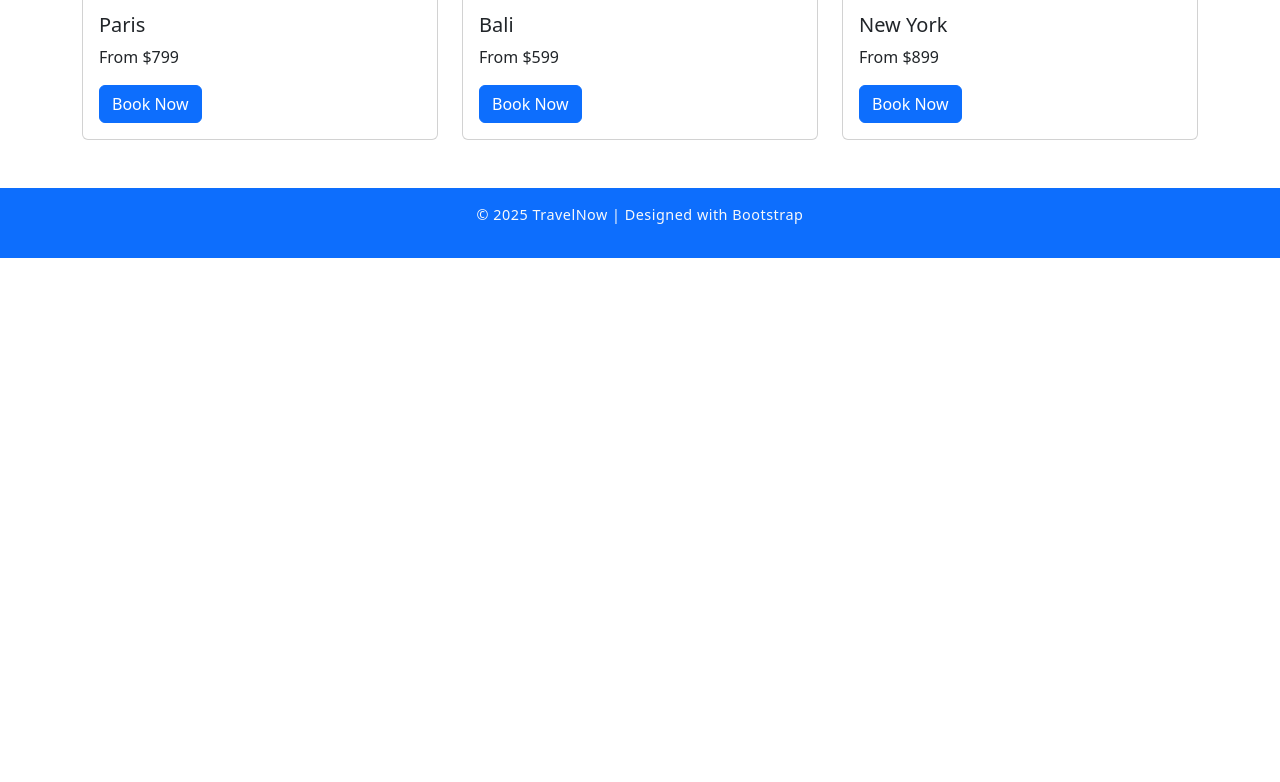
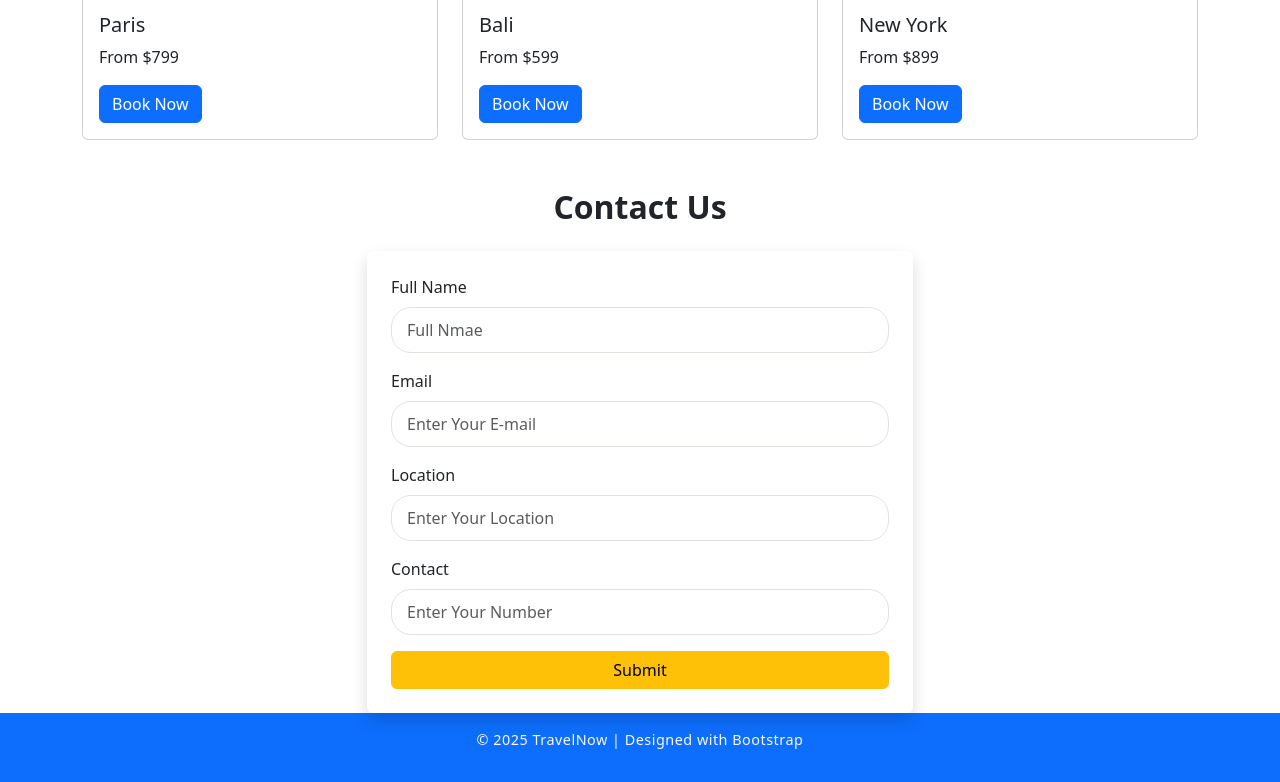
Before and after one commit to Abdul-Rahuman-Mujeeb-AA/Travel-Wesbsite-Bootstrap, a plain HTML site: page Travel Booking Website With Bootstrap/index.html in a window 1280 px wide. Shown: the part 1060-1842 px from the top of the page. Before the commit the page ends 1318 px from the top, so only its background shows below. Drawn offline with nearby package versions, Linux system fonts and the light colour scheme.

Commit message:
Add contact section with inquiry form
Added a contact section with a form for user inquiries.

```diff
--- a/Travel Booking Website With Bootstrap/index.html
+++ b/Travel Booking Website With Bootstrap/index.html
@@ -91,6 +91,43 @@
         </div>
     </section>
 
+     <section id="contact" class="section-padding">
+            <div class="container">
+                <h2 class="text-center fw-bold mb-4">Contact Us</h2>
+                <div class="row justify-content-center">
+                    <div class="col-12 col-md-8 col-lg-6">
+                        <form class="shadow p-4 rounded">
+
+                            <div class="mb-3">
+                                <label class="form-label">Full
+                                    Name</label>
+                                <input type="text" class="form-control"
+                                    placeholder="Full Nmae" required>
+                            </div>
+                            <div class="mb-3">
+                                <label class="form-label">Email</label>
+                                <input type="email" class="form-control"
+                                    placeholder="Enter Your E-mail" required>
+                            </div>
+                            <div class="mb-3">
+                                <label class="form-label">Location</label>
+                                <input type="text" class="form-control"
+                                    placeholder="Enter Your Location" required>
+                            </div>
+                            <div class="mb-3">
+                                <label class="form-label">Contact</label>
+                                <input type="tel" class="form-control"
+                                    placeholder="Enter Your Number" required>
+                            </div>
+                            <button type="submit"
+                                class="btn btn-warning w-100">Submit</button>
+                        </form>
+
+                    </div>
+                </div>
+            </div>
+        </section>
+
     <!-- Footer -->
     <footer class="bg-primary text-light text-center py-3">
         <p>&copy; 2025 TravelNow | Designed with Bootstrap</p>
@@ -100,4 +137,5 @@
     <script src="https://cdn.jsdelivr.net/npm/bootstrap@5.3.3/dist/js/bootstrap.bundle.min.js"></script>
 </body>
 
+
 </html>
```
